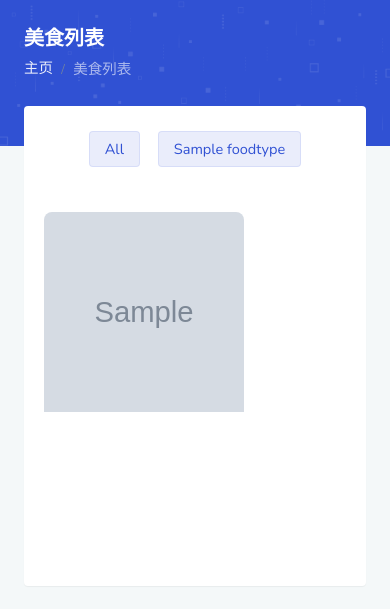
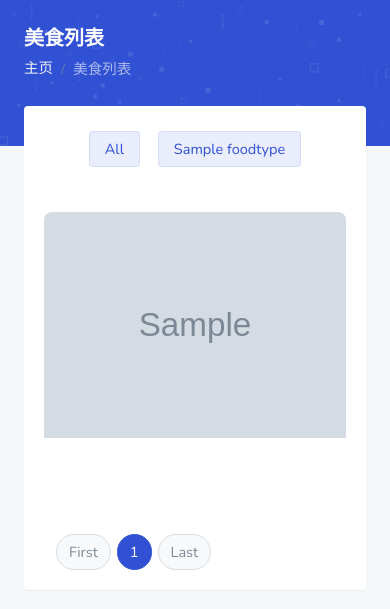
Before and after one commit to KAYOKOCATT/food-recommandation, a Django app: template templates/auth/food_list.html in a window 390 px wide. Shown: the part 70-679 px from the top of the page. Run offline with Django 5.2, Linux system fonts and the light colour scheme; the template is opened without the code that fills it: most values are stand-ins (such as "Sample title", 1, 10 or a date in 2020); grey boxes marked "Sample" are stand-in pictures; some libraries are stand-ins or nearby versions.

Commit message:
修复了图片不对齐与指针悬浮无信息的bug,添加了分页查询的功能

```diff
--- a/templates/auth/food_list.html
+++ b/templates/auth/food_list.html
@@ -42,36 +42,76 @@
                   </ul>
                 </div>
                 <!-- Gallary -->
-                <div class="row container-grid projects-wrapper g-3">
+                <div class="row container-grid projects-wrapper ">
                   {% for item in page_obj %}
-                    <div class="col-xl-2 branding designing development">
+                    <div class="col-xl-2 col-lg-3 col-md-4 col-sm-6">
                         <div class="gallery-box mt-4"
-                         style="position: relative;
-                                width: 200px;
-                                border-radius: 8px;
-                                padding-bottom: 100%;
-                                overflow: hidden">
-                        <a class="gallery-popup"
-                           href=""
-                           onclick="window.location.href = this.href;return false;"></a>
-                        <img class="gallery-demo-img img-fluid mx-auto object-cover-cover object-position-center"
-                             src="{{ item.imgurl }}"
-                             style="position: absolute;
-                                    top: 0;
-                                    left: 0;
-                                    object-position: center;
-                                    aspect-ratio: 1 / 1;
-                                    object-fit: cover">
+                           style="position: relative;width: 100%;aspect-ratio: 1 / 1;border-radius: 8px;overflow: hidden;">
+                            <a class="gallery-popup" href="" ; title="">
+                                <img class="gallery-demo-img img-fluid mx-auto"
+                                     onclick="window.location.href = this.href;return false;" src="{{ item.imgurl }}" alt="1"
+                                     style="position: absolute;top: 0;left: 0;object-fit: cover;">
                                 <div class="gallery-overlay">
                                     <div class="overlay-content">
                                         <h5 class="overlay-title">{{ item.foodname }}</h5>
                                         <p class="text-uppercase mb-0">{{ item.foodtype }}</p>
                                     </div>
                                 </div>
+                            </a>
                         </div>
                     </div>
                   {% endfor %}
                 </div>
+
+                <div class="col-6" style="margin-top: 20px;">
+                    <div class="pagination pagination-rounded mb-0">
+                        <ul class="pagination pagination-rounded mb-0">
+                            <!--前一页按钮 -->
+                            <li class="page-item {% if not page_obj.has_previous %}disabled{% endif %}">
+                                <a href="?category={{ selected_category }}&page=1" aria-label="First"
+                                   class="page-link">First</a>
+                            </li>
+
+                            <li class="page-item {% if not page_obj.has_previous %}disabled{% endif %}">
+                                {% if page_obj.has_previous %}
+                                    <a href="?category={{ selected_category }}&page={{ page_obj.previous_page_number }}"
+                                       aria-label="Previous" class="page-link">
+                                       <i class="mdi mdi-chevron-left"></i>
+                                    </a>
+                                {% endif %}
+                            </li>
+
+                            <!--页码循环 -->
+                            {% for num in page_obj.paginator.page_range %}
+                                {% if num == page_obj.number %}
+                                    <li class="page-item active">
+                                        <href="#" class="page-link">{{ num }}</href>
+                                    </li>
+                                {% elif num >= page_obj.number|add:'-2' and num <= page_obj.number|add:'2' %}
+                                    <li class="page-item">
+                                        <a href="?category={{ selected_category }}&page={{ num }}"
+                                           class="page-link">{{ num }}</a>
+                                    </li>
+                                {% endif %}
+                            {% endfor %}
+
+                            <!--后一页按钮 -->
+                            <li class="page-item {% if not page_obj.has_next %}disabled{% endif %}">
+                                {% if page_obj.has_next %}
+                                    <a href="?category={{ selected_category }}&page={{ page_obj.next_page_number }}"
+                                       aria-label="Next" class="page-link">
+                                       <i class="mdi mdi-chevron-right"></i>
+                                    </a>
+                                {% endif %}
+                            </li>
+                            <li class="page-item {% if not page_obj.has_next %}disabled{% endif %}">
+                                <a href="?category={{ selected_category }}&page={{ page_obj.paginator.num_pages }}"
+                                   aria-label="Last" class="page-link">Last</a>
+                            </li>
+                        </ul>
+                    </div>
+                </div>
+
               </div>
             </div>
           </div>
```
Lines whose indentation alone changed are shown as unchanged.
